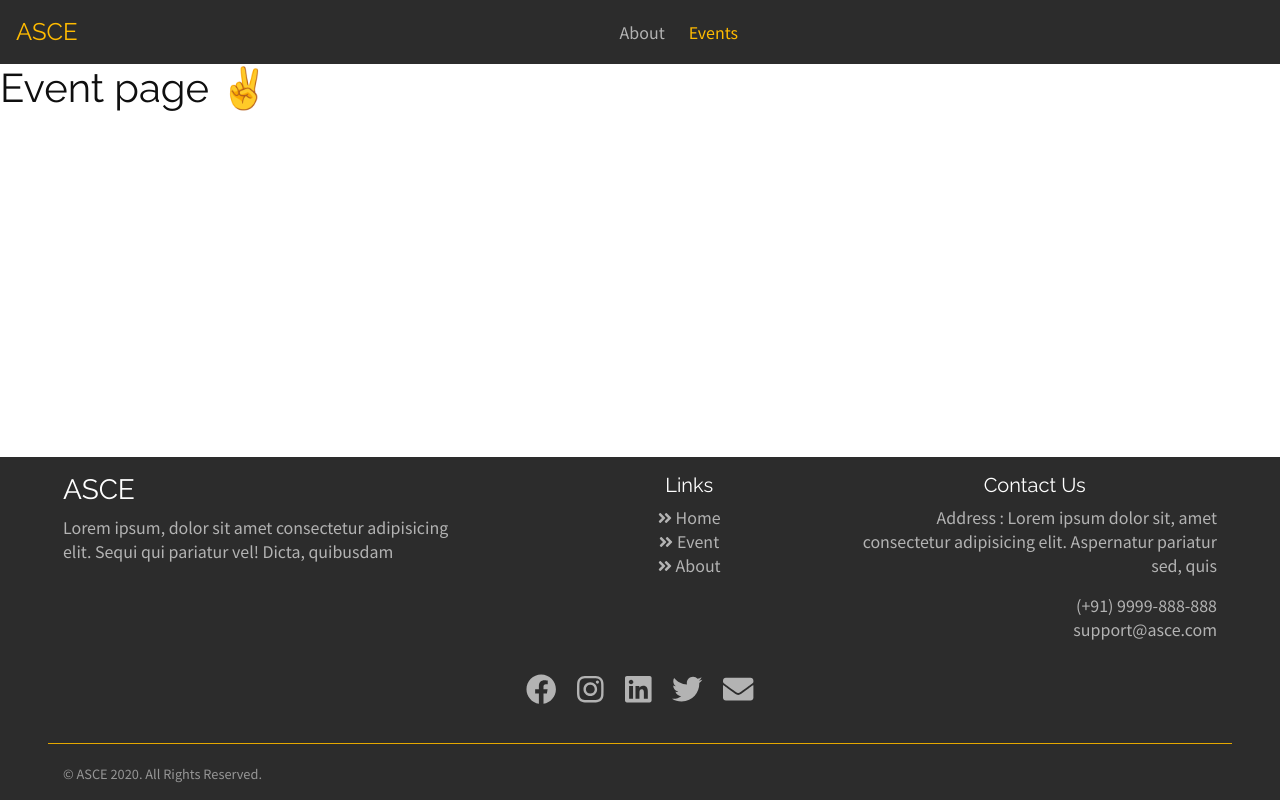
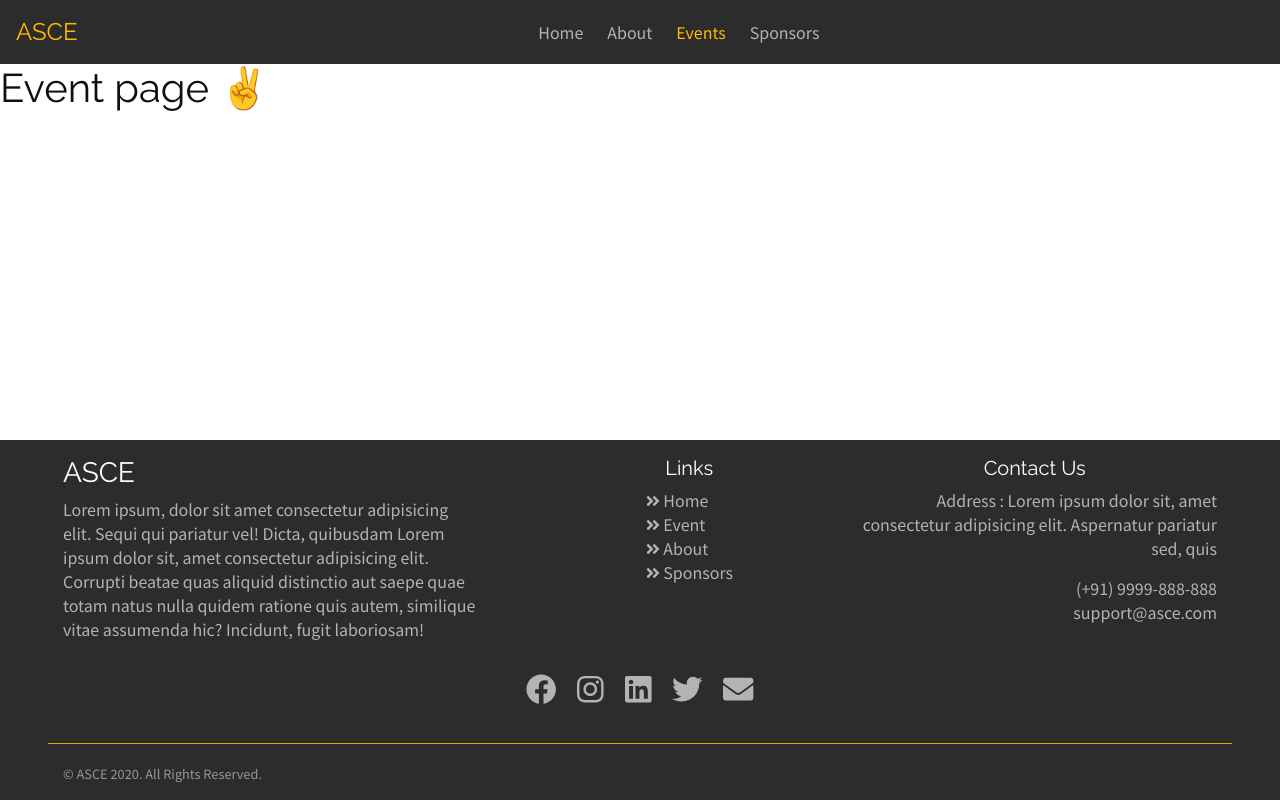
Before and after one commit to RaghavAgarwal0704/ASCE-site, a React (Create React App) app in the folder client/: page /event in a window 1280 px wide. Built offline with nearby package versions, Linux system fonts and the light colour scheme.

Commit message:
update links

```diff
--- a/client/src/components/footer.component.js
+++ b/client/src/components/footer.component.js
@@ -38,7 +38,12 @@ export default function FooterComponent() {
                         <h3>ASCE</h3>
                         <p className='pr-5'>
                             Lorem ipsum, dolor sit amet consectetur adipisicing
-                            elit. Sequi qui pariatur vel! Dicta, quibusdam
+                            elit. Sequi qui pariatur vel! Dicta, quibusdam Lorem
+                            ipsum dolor sit, amet consectetur adipisicing elit.
+                            Corrupti beatae quas aliquid distinctio aut saepe
+                            quae totam natus nulla quidem ratione quis autem,
+                            similique vitae assumenda hic? Incidunt, fugit
+                            laboriosam!
                         </p>
                     </div>
                     <div className='col-lg-3 col-12 links text-align-center'>
@@ -60,7 +65,12 @@ export default function FooterComponent() {
                             isOpen={isOpenLinks}
                             navbar
                             className='justify-content-lg-center'>
-                            <ul className='m-0 p-0 '>
+                            <ul
+                                className='mx-auto my-2 p-0 '
+                                style={{
+                                    width: "fit-content",
+                                    textAlign: "start",
+                                }}>
                                 <li>
                                     <FontAwesomeIcon
                                         icon={faAngleDoubleRight}
@@ -79,9 +89,14 @@ export default function FooterComponent() {
                                     />{" "}
                                     <Link to='/about'>About</Link>
                                 </li>
+                                <li>
+                                    <FontAwesomeIcon
+                                        icon={faAngleDoubleRight}
+                                    />{" "}
+                                    <Link to='/sponsors'>Sponsors</Link>
+                                </li>
                             </ul>
                         </Collapse>
-                        <br />
                     </div>
 
                     <div className='col-lg-4 col-12 location text-align-center'>
--- a/client/src/components/navbar.component.js
+++ b/client/src/components/navbar.component.js
@@ -51,11 +51,18 @@ const NavbarComponent = () => {
                     className='justify-content-lg-center'>
                     <Nav className='row justify-content-center px-4' navbar>
                         <NavItem className='m-1 my-2 my-lg-1'>
+                            <NavLink to='/' exact>
+                                Home
+                            </NavLink>
+                        </NavItem>
+                        <NavItem className='m-1 my-2 my-lg-1'>
                             <NavLink to='/about'>About</NavLink>
                         </NavItem>
-
                         <NavItem className='m-1 my-2 my-lg-1'>
                             <NavLink to='/event'>Events</NavLink>
+                        </NavItem>
+                        <NavItem className='m-1 my-2 my-lg-1'>
+                            <NavLink to='/sponsors'>Sponsors</NavLink>
                         </NavItem>
                     </Nav>
                 </Collapse>
```
